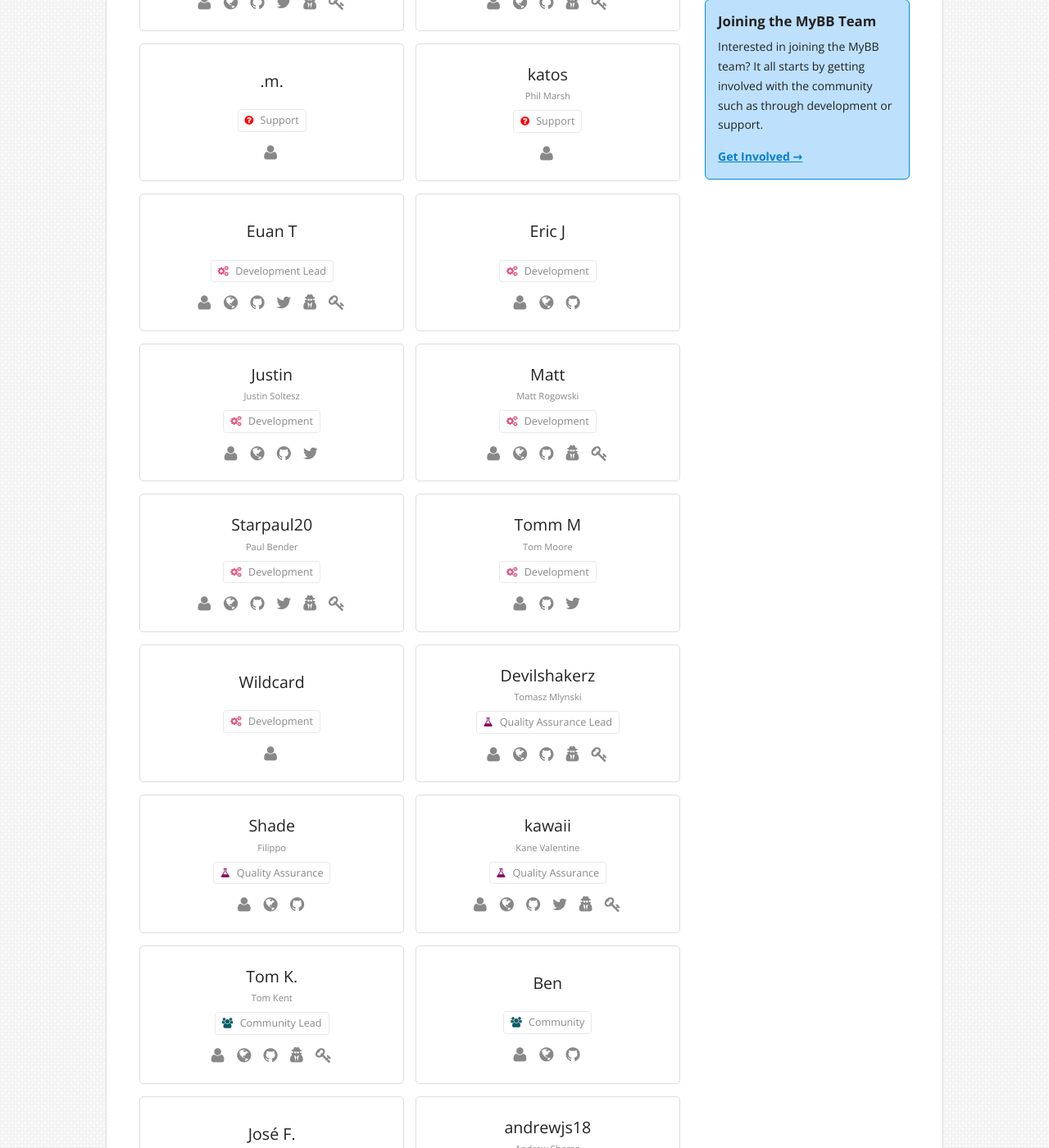
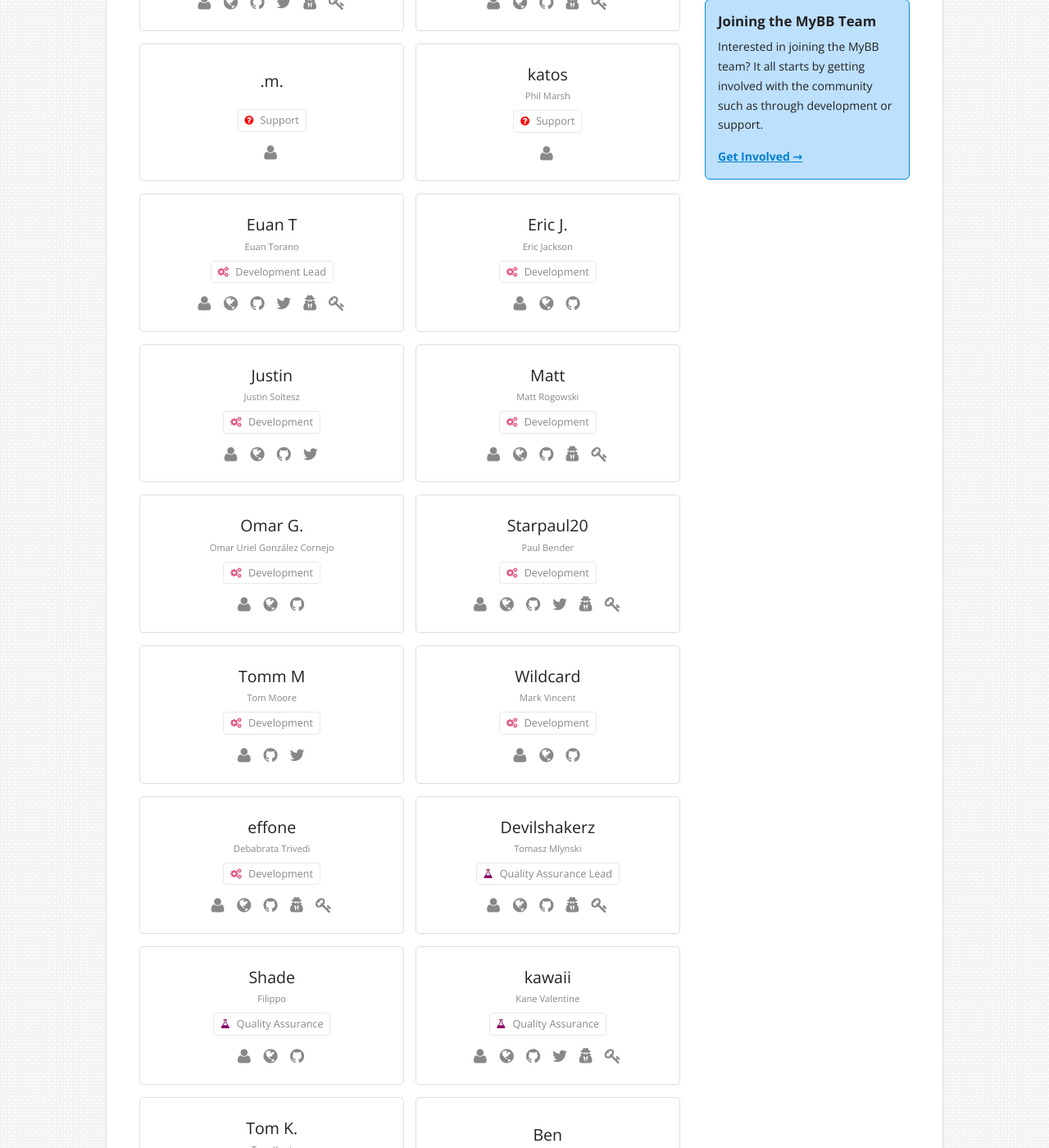
Before and after one commit to mybb/mybb.com, a Jekyll site: the page built from about/team.html, in a window 1280 px wide and 1400 px high, scrolled down 598 px. Shown: the whole window at 82% size. Built offline with Jekyll 4.4.1, drawn with Linux system fonts in a browser that asks for light colours; nearby versions of some CDN libraries.

Commit message:
Update team_development.yml (#96)
* Update team_development.yml

* Update team_development.yml

* Update team_development.yml

```diff
--- a/_data/team_development.yml
+++ b/_data/team_development.yml
@@ -1,5 +1,6 @@
 - username: "Euan T"
   uid: 21114
+  name: "Euan Torano"
   website: "http://mybbstuff.com"
   twitter: "euantor"
   github: "euantorano"
@@ -37,7 +38,24 @@
   pgp_link: "https://keybase.io/mattrogowski/key.asc"
 - username: "Wildcard"
   uid: 55383
-- username: "Eric J"
+  name: "Mark Vincent"
+  github: "WildcardSearch"
+  website: "http://www.rantcentralforums.com"
+- username: "Eric J."
   uid: 13376
+  name: "Eric Jackson"
   github: "Eric-Jackson"
   website: "http://digitalrelativity.com"
+- username: "effone"
+  uid: 61867
+  name: "Debabrata Trivedi"
+  github: "effone"
+  website: "https://eff.one"
+  keybase: "effone"
+  pgp_fingerprint: "0CB4 140A 2BF2 48E4 6BA8  BB8D C386 35EE EC47 2CD0"
+  pgp_link: "https://keybase.io/effone/key.asc"
+- username: "Omar G."
+  uid: 25096
+  name: "Omar Uriel González Cornejo"
+  github: "Sama34"
+  website: "http://omarg.me/"
```
